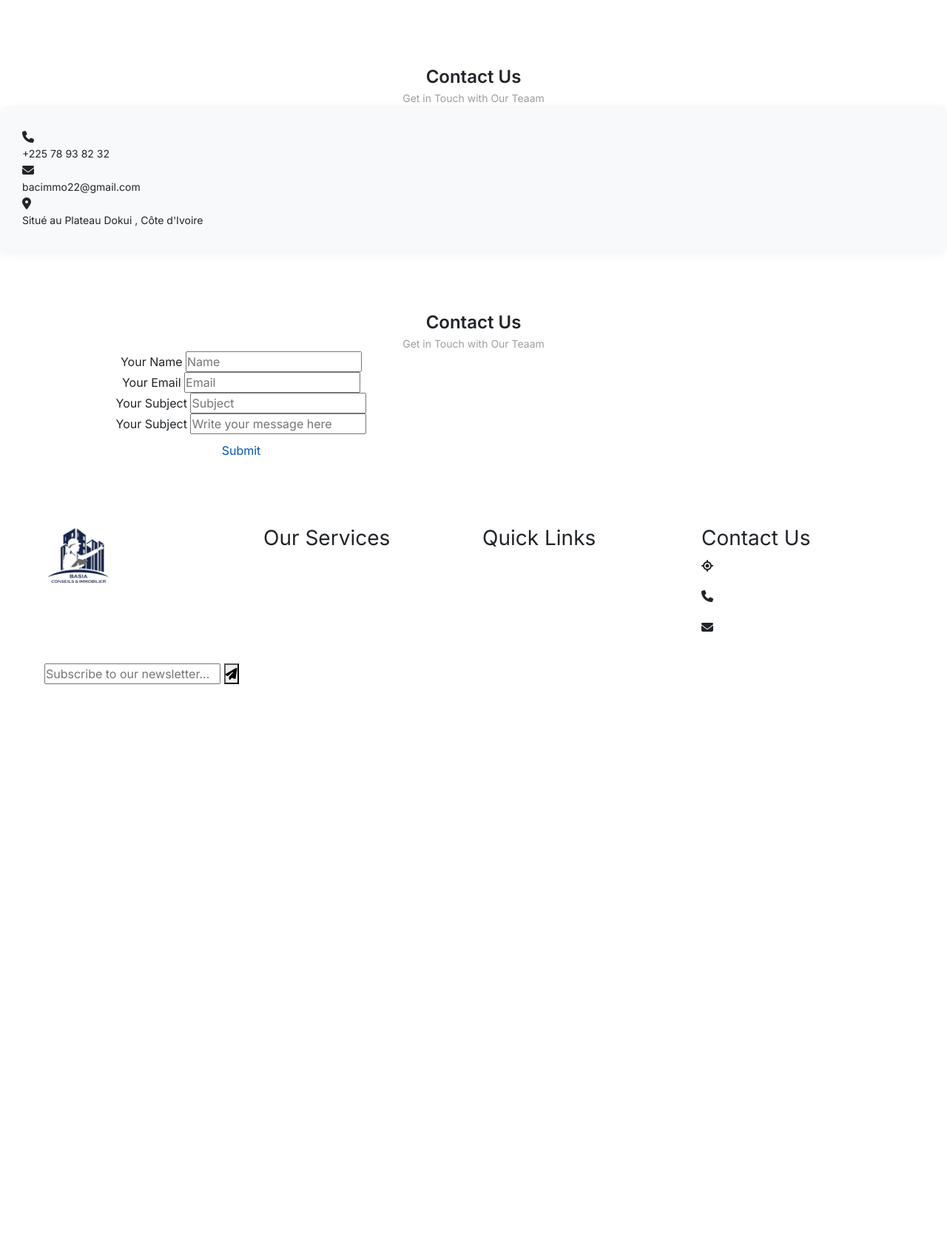
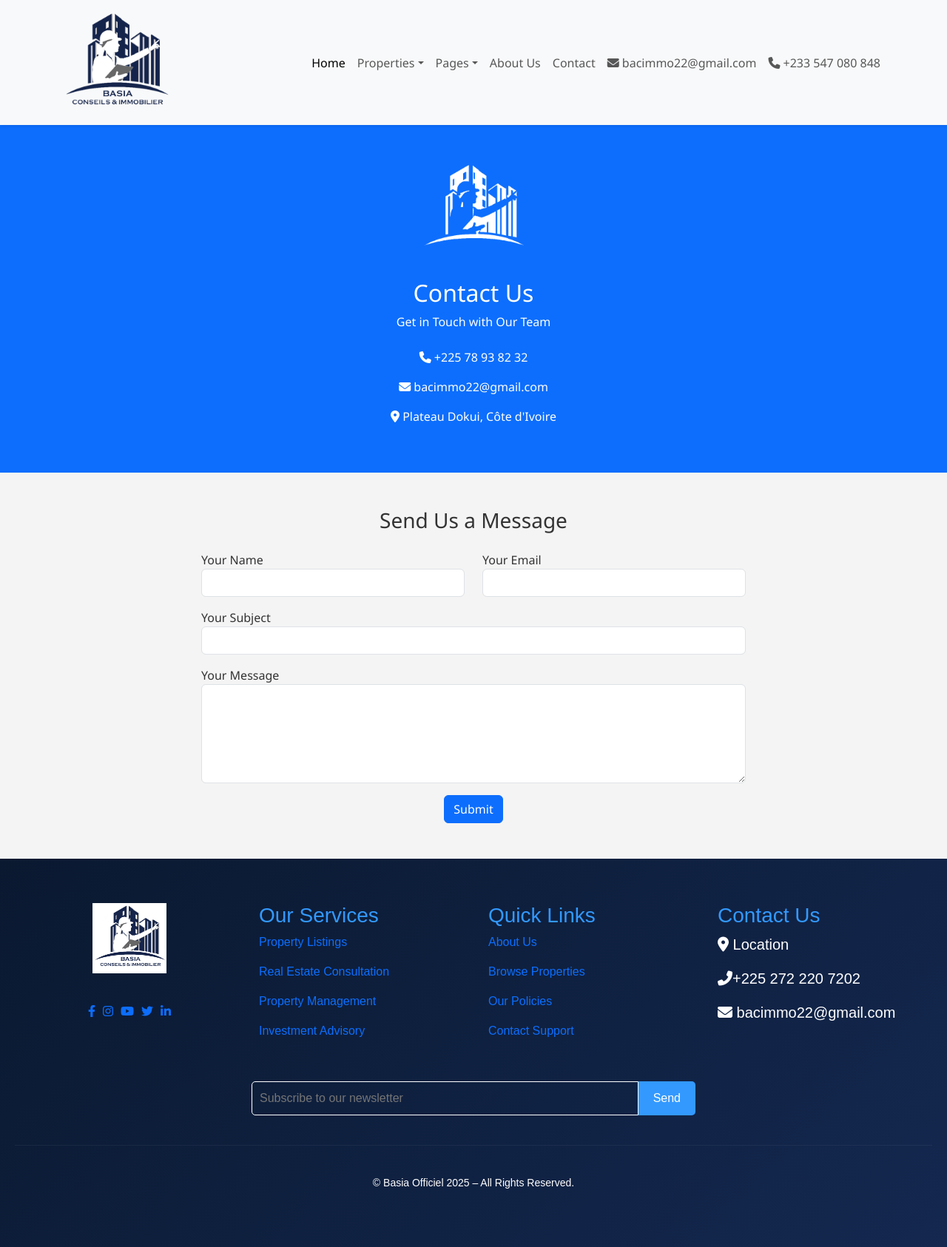
Before and after one commit to Walsoker/basiAFILES, a plain HTML site: page contact.html in a window 1280 px wide. Shown: the whole page at 74% size. Before the commit the page ends 943 px from the top, so only its background shows below. Drawn offline with nearby package versions, Linux system fonts and the light colour scheme.

Commit message:
refactor(global): refonte complète de contact  (front + back)

```diff
--- /dev/null
+++ b/contact.css
@@ -0,0 +1,136 @@
+/* Général */
+body {
+    font-family: 'Segoe UI', sans-serif;
+    margin: 0;
+    padding: 0;
+    background-color: #f4f4f4;
+    color: #333;
+  }
+
+  section.contact-section,
+  .section.reviews {
+    padding: 50px 20px;
+    background-color: #1a1a1a;
+    color: #fff;
+  }
+
+  .container-fluid {
+    max-width: 1200px;
+    margin: auto;
+  }
+
+  .logo {
+    max-width: 150px;
+  }
+
+  /* Headings */
+  .headinfo {
+    text-align: center;
+    margin-bottom: 40px;
+  }
+
+  .headinfo .title {
+    font-size: 2rem;
+    font-weight: bold;
+    display: block;
+  }
+
+  .headinfo .disc {
+    font-size: 1rem;
+    opacity: 0.8;
+  }
+
+  /* Contact info */
+  .contact-information {
+    display: flex;
+    flex-direction: column;
+    align-items: center;
+    gap: 20px;
+  }
+
+  .contact-info {
+    display: flex;
+    flex-direction: column;
+    gap: 15px;
+  }
+
+  .contact-item {
+    display: flex;
+    align-items: center;
+    gap: 15px;
+    font-size: 1rem;
+  }
+
+  .contact-item i {
+    font-size: 1.2rem;
+    color: #00bcd4;
+  }
+
+  /* Form section */
+  .formandinfo {
+    display: flex;
+    justify-content: center;
+    align-items: flex-start;
+    flex-wrap: wrap;
+    gap: 40px;
+    margin-top: 30px;
+  }
+
+  .right {
+    background-color: #fff;
+    color: #000;
+    padding: 30px;
+    border-radius: 12px;
+    box-shadow: 0 0 20px rgba(0,0,0,0.1);
+    width: 100%;
+    max-width: 600px;
+  }
+
+  form .first {
+    display: flex;
+    gap: 20px;
+    flex-wrap: wrap;
+  }
+
+  .input {
+    flex: 1;
+    margin-bottom: 20px;
+    display: flex;
+    flex-direction: column;
+  }
+
+  .input label {
+    margin-bottom: 8px;
+    font-weight: 600;
+  }
+
+  .input input,
+  .input textarea {
+    padding: 12px 15px;
+    border: 1px solid #ccc;
+    border-radius: 8px;
+    font-size: 1rem;
+    transition: 0.3s ease;
+  }
+
+  .input input:focus,
+  .input textarea:focus {
+    border-color: #00bcd4;
+    outline: none;
+  }
+
+  /* Submit button */
+  .buttontop.blue {
+    background-color: #00bcd4;
+    color: #fff;
+    padding: 12px 25px;
+    border: none;
+    border-radius: 8px;
+    font-size: 1rem;
+    cursor: pointer;
+    transition: 0.3s ease;
+  }
+
+  .buttontop.blue:hover {
+    background-color: #0097a7;
+  }
--- a/contact.html
+++ b/contact.html
@@ -1,64 +1,48 @@
 <!DOCTYPE html>
 <html lang="en">
+
 <head>
   <meta charset="UTF-8">
   <meta name="viewport" content="width=device-width, initial-scale=1.0">
   <link rel="stylesheet" href="https://cdn.jsdelivr.net/npm/bootstrap@5.3.3/dist/css/bootstrap.min.css">
   <link rel="stylesheet" href="https://cdnjs.cloudflare.com/ajax/libs/font-awesome/6.4.2/css/all.min.css">
   <link rel="icon" type="image/png" href="images/logo-bg-white.jpg">
-    <link rel="stylesheet" href="style.css">
-
+  <link rel="stylesheet" href="contact.css">
   <title>Basia Conseils & Immobilier</title>
 </head>
+
 <body>
-    <header class="header-none">
-       <!-- Include Font Awesome for Icons (if not already included) -->
-
-
-       <nav class="navbar navbar-expand-lg">
-        <div class="container-fluid">
-            <!-- Logo -->
+  <!-- Header & Navbar -->
+  <header>
+    <nav class="navbar navbar-expand-lg bg-light shadow-sm">
+      <div class="container">
         <a class="navbar-brand" href="index.html">
-                <img src="images/logo-white.png" alt="Logo" class="logo">
+          <img src="images/logo-no bg-png.png" alt="Logo" class="logo">
         </a>
-
-            <!-- Offcanvas Toggle Button -->
         <button class="navbar-toggler" type="button" data-bs-toggle="offcanvas" data-bs-target="#offcanvasNavbar"
-                aria-controls="offcanvasNavbar" aria-label="Toggle navigation">
+          aria-controls="offcanvasNavbar">
           <span class="navbar-toggler-icon"></span>
         </button>
 
-            <!-- Offcanvas Menu -->
-            <div class="offcanvas offcanvas-end bg-white" tabindex="-1" id="offcanvasNavbar"
-                aria-labelledby="offcanvasNavbarLabel">
+        <div class="offcanvas offcanvas-end" tabindex="-1" id="offcanvasNavbar">
           <div class="offcanvas-header">
-                    <h5 class="offcanvas-title" id="offcanvasNavbarLabel">Menu</h5>
-                    <button type="button" class="btn-close" data-bs-dismiss="offcanvas" aria-label="Close"></button>
+            <h5 class="offcanvas-title">Menu</h5>
+            <button type="button" class="btn-close" data-bs-dismiss="offcanvas"></button>
           </div>
           <div class="offcanvas-body">
-                    <ul class="navbar-nav ms-auto">
-                        <li class="nav-item">
-                            <a class="nav-link activenav" href="index.html">Home</a>
-                        </li>
+            <ul class="navbar-nav ms-auto mb-2 mb-lg-0">
+              <li class="nav-item"><a class="nav-link active" href="index.html">Home</a></li>
               <li class="nav-item dropdown">
-                            <a class="nav-link dropdown-toggle" href="properties.html" id="propertiesDropdown"
-                                role="button" data-bs-toggle="dropdown" aria-expanded="false">
-                                Properties
-                            </a>
+                <a class="nav-link dropdown-toggle" href="#" role="button" data-bs-toggle="dropdown">Properties</a>
                 <ul class="dropdown-menu">
-                                <li><a class="dropdown-item" href="properties.html">Terrains
-                                </a></li>
-                                <li><a class="dropdown-item" href="properties.html">Villas
-                                </a></li>
+                  <li><a class="dropdown-item" href="properties.html">Terrains</a></li>
+                  <li><a class="dropdown-item" href="properties.html">Villas</a></li>
                   <li><a class="dropdown-item" href="properties.html">Conseils</a></li>
                   <li><a class="dropdown-item" href="properties.html">Constructions</a></li>
                 </ul>
               </li>
               <li class="nav-item dropdown">
-                            <a class="nav-link dropdown-toggle" href="#" id="pagesDropdown"
-                                role="button" data-bs-toggle="dropdown" aria-expanded="false">
-                                Pages
-                            </a>
+                <a class="nav-link dropdown-toggle" href="#" role="button" data-bs-toggle="dropdown">Pages</a>
                 <ul class="dropdown-menu">
                   <li><a class="dropdown-item" href="properties-houses.html">Houses</a></li>
                   <li><a class="dropdown-item" href="properties-apartments.html">Apartments</a></li>
@@ -66,186 +50,127 @@
                   <li><a class="dropdown-item" href="properties-land.html">Land</a></li>
                 </ul>
               </li>
-                        <li class="nav-item">
-                            <a class="nav-link" href="about.html">About Us</a>
-                        </li>
-                        <li class="nav-item">
-                            <a class="nav-link" href="contact.html">Contact</a>
-                        </li>
-                        <li class="nav-item">
-                            <a class="nav-link mail">
-                                <i class="fa-solid fa-envelope"></i> bacimmo22@gmail.com
-                            </a>
-                        </li>
-                        <li class="nav-item">
-                            <a class="nav-link mail">
-                                <i class="fa-solid fa-phone"></i> +233 547 080 848
-                            </a>
-                        </li>
-                        <li class="nav-item">
-                            <a class="nav-link buttontop" href="login.html">
-                                <i class="fa-solid fa-user"></i>Create Listing
-                            </a>
-                        </li>
+              <li class="nav-item"><a class="nav-link" href="about.html">About Us</a></li>
+              <li class="nav-item"><a class="nav-link" href="contact.html">Contact</a></li>
+              <li class="nav-item"><a class="nav-link" href="mailto:bacimmo22@gmail.com"><i class="fa fa-envelope"></i> bacimmo22@gmail.com</a></li>
+              <li class="nav-item"><a class="nav-link" href="tel:+233547080848"><i class="fa fa-phone"></i> +233 547 080 848</a></li>
             </ul>
           </div>
         </div>
       </div>
     </nav>
+  </header>
 
-
-
-
-    </div>
-    </header>
-    <section>
-        <div class="contact-information">
-            <a class="navbar-brand" href="index.html">
-                <img src="images/logo-white.png" alt="Logo" class="logo">
-            </a>
-            <div class="headinfo">
-                <span class="title color-white">Contact Us</span>
-                <span class="disc color-white">Get in Touch with Our Teaam</span>
-               </div>
-
-
-            <div class="contact-info">
-                <div class="contact-item">
-                    <i class="fa-solid fa-phone"></i>
-                    <div class="info">+225 78 93 82 32</div>
-                </div>
-                <div class="contact-item">
-                    <i class="fa-solid fa-envelope"></i>
-                    <div class="info">bacimmo22@gmail.com</div>
-                </div>
-                <div class="contact-item">
-                    <i class="fa-solid fa-map-marker-alt"></i>
-                    <div class="info">Situé au Plateau Dokui , Côte d'Ivoire</div>
+  <!-- Contact Section -->
+  <section class="py-5 bg-primary text-white text-center">
+    <div class="container">
+      <img src="images/logo-white.png" alt="Company Logo" class="mb-3" style="max-width: 150px;">
+      <h2>Contact Us</h2>
+      <p>Get in Touch with Our Team</p>
+      <div class="row justify-content-center mt-4">
+        <div class="col-md-4">
+          <p><i class="fa fa-phone"></i> +225 78 93 82 32</p>
+          <p><i class="fa fa-envelope"></i> bacimmo22@gmail.com</p>
+          <p><i class="fa fa-map-marker-alt"></i> Plateau Dokui, Côte d'Ivoire</p>
         </div>
       </div>
     </div>
   </section>
 
-    <section class="section reviews">
-        <div class="container-fluid">
-            <div class="headinfo">
-                <span class="title">Contact Us</span>
-                <span class="disc">Get in Touch with Our Teaam</span>
+  <!-- Contact Form -->
+  <section class="py-5">
+    <div class="container">
+      <div class="row justify-content-center">
+        <div class="col-lg-8">
+          <h3 class="mb-4 text-center">Send Us a Message</h3>
+          <form action="https://formspree.io/f/mblgprok" method="post">
+            <div class="row">
+              <div class="col-md-6 mb-3">
+                <label for="name">Your Name</label>
+                <input type="text" class="form-control" id="name" name="name" required>
               </div>
-
-
-               <div class="formandinfo">
-
-<div class="right">
-    <form action="https://formspree.io/f/mblgprok" method="post">
-       <div class="first">
-        <div class="input">
-            <label for="Name">Your Name</label>
-            <input type="text" placeholder="Name" name="">
+              <div class="col-md-6 mb-3">
+                <label for="email">Your Email</label>
+                <input type="email" class="form-control" id="email" name="email" required>
               </div>
-        <div class="input">
-            <label for="email">Your Email</label>
-            <input type="text" placeholder="Email" name="email">
             </div>
-
+            <div class="mb-3">
+              <label for="subject">Your Subject</label>
+              <input type="text" class="form-control" id="subject" name="subject" required>
             </div>
-        <div class="input">
-            <label for="subject">Your Subject</label>
-            <input type="text" placeholder="Subject">
+            <div class="mb-3">
+              <label for="message">Your Message</label>
+              <textarea class="form-control" id="message" name="message" rows="5" required></textarea>
             </div>
-        <div class="input">
-            <label for="message">Your Subject</label>
-            <input type="text" placeholder="Write your message here" name="message">
-        </div>
-
-
-<div>
-    <button class="buttontop blue" type="submit">Submit</button>
+            <div class="text-center">
+              <button type="submit" class="btn btn-primary">Submit</button>
             </div>
           </form>
         </div>
       </div>
-
+    </div>
   </section>
 
+  <!-- Footer -->
+  <footer style="background: linear-gradient(135deg, #0a1930, #142850); color: white; padding: 60px 20px; font-family: Arial, sans-serif;">
+    <div style="max-width: 1200px; margin: auto; display: grid; grid-template-columns: repeat(auto-fit, minmax(220px, 1fr)); gap: 40px; text-align: center;">
 
-
-            <section class="footer-body">
-                <footer>
-                    <div class="container">
-                        <div class="row">
-                            <div class="col" id="company">
-                                <img src="images/logo-no bg-png.png" alt="Basia Conseil Logo" class="logo">
-                                <p>
-                                    Basia Conseil is your trusted real estate partner in Côte d'Ivoire.
-                                    We provide top-quality properties and seamless transactions for individuals and businesses.
-                                </p>
-                                <div class="social">
-                                    <a href="#"><i class="fab fa-facebook"></i></a>
-                                    <a href="#"><i class="fab fa-instagram"></i></a>
-                                    <a href="#"><i class="fab fa-youtube"></i></a>
-                                    <a href="#"><i class="fab fa-twitter"></i></a>
-                                    <a href="#"><i class="fab fa-linkedin"></i></a>
+      <!-- Logo -->
+      <div>
+        <img src="images/logo-bg-white.jpg" alt="Logo" style="max-width: 100px; margin-bottom: 20px;">
+        <div style="display: flex; justify-content: center; gap: 10px; margin-top: 20px;">
+          <a href="#" class="social-icon"><i class="fab fa-facebook-f"></i></a>
+          <a href="#" class="social-icon"><i class="fab fa-instagram"></i></a>
+          <a href="#" class="social-icon"><i class="fab fa-youtube"></i></a>
+          <a href="#" class="social-icon"><i class="fab fa-twitter"></i></a>
+          <a href="#" class="social-icon"><i class="fab fa-linkedin-in"></i></a>
         </div>
       </div>
 
-                            <div class="col" id="services">
-                                <h3>Our Services</h3>
-                                <div class="links">
-                                    <a href="#">Property Listings</a>
-                                    <a href="#">Real Estate Consultation</a>
-                                    <a href="#">Property Management</a>
-                                    <a href="#">Investment Advisory</a>
+      <!-- Services -->
+      <div style="text-align: left;">
+        <h3 style="color: #3399ff;">Our Services</h3>
+        <p><a href="#" style="text-decoration: none;">Property Listings</a></p>
+        <p><a href="#" style="text-decoration: none;">Real Estate Consultation</a></p>
+        <p><a href="#" style="text-decoration: none;">Property Management</a></p>
+        <p><a href="#" style="text-decoration: none;">Investment Advisory</a></p>
+      </div>
+
+      <!-- Quick Links -->
+      <div style="text-align: left;">
+        <h3 style="color: #3399ff;">Quick Links</h3>
+        <p><a href="#" style="text-decoration: none;">About Us</a></p>
+        <p><a href="#" style="text-decoration: none;">Browse Properties</a></p>
+        <p><a href="#" style="text-decoration: none;">Our Policies</a></p>
+        <p><a href="#" style="text-decoration: none;">Contact Support</a></p>
+      </div>
+
+      <!-- Contact -->
+      <div style="text-align: left;">
+        <h3 style="color: #3399ff;">Contact Us</h3>
+        <p style="font-size: 20px;"><i class="fas fa-map-marker-alt"></i> Location</p>
+        <p style="font-size: 20px;"><i class="fas fa-phone-alt"></i>+225 272 220 7202</p>
+        <p style="font-size: 20px;"><i class="fas fa-envelope"></i> bacimmo22@gmail.com</p>
       </div>
     </div>
 
-                            <div class="col" id="useful-links">
-                                <h3>Quick Links</h3>
-                                <div class="links">
-                                    <a href="#">About Us</a>
-                                    <a href="#">Browse Properties</a>
-                                    <a href="#">Our Policies</a>
-                                    <a href="#">Contact Support</a>
-                                </div>
+    <!-- Newsletter -->
+    <div style="max-width: 600px; margin: 40px auto 0; text-align: center;">
+      <form style="display: flex;">
+        <input type="email" placeholder="Subscribe to our newsletter" required style="flex:1; padding: 10px; border: 1px solid white; background: transparent; color: white; border-radius: 5px 0 0 5px;">
+        <button type="submit" class="subscribe" style="background: #3399ff; border: none; padding: 10px 20px; border-radius: 0 5px 5px 0; color: white; cursor: pointer; transition: 0.3s;">Send</button>
+      </form>
     </div>
 
-                            <div class="col" id="contact">
-                                <h3>Contact Us</h3>
-                                <div class="contact-details">
-                                    <i class="fa fa-location"></i>
-                                    <p>Abidjan, Côte d'Ivoire</p>
-                                </div>
-                                <div class="contact-details">
-                                    <i class="fa fa-phone"></i>
-                                    <p>+225-XXXX-XXXX</p>
-                                </div>
-                                <div class="contact-details">
-                                    <i class="fa fa-envelope"></i>
-                                    <p>contact@basiaconseil.com</p>
-                                </div>
-                            </div>
-                        </div>
+    <hr style="border-color: rgba(255,255,255,0.2); margin: 40px 0;">
 
-                        <div class="row2">
-                            <div class="form">
-                                <form action="">
-                                    <input type="text" placeholder="Subscribe to our newsletter...">
-                                    <button><i class="fa fa-paper-plane"></i></button>
-                                </form>
-                            </div>
-                        </div>
-
-                        <div class="footer-bottom">
-                            <p>© 2025 Basia Conseil. All rights reserved. | Designed for the Côte d'Ivoire real estate market.</p>
-                        </div>
-                    </div>
-                </footer>
-            </section>
+    <p style="text-align: center; font-size: 14px;">© Basia Officiel 2025 – All Rights Reserved.</p>
 
 
-
+  </footer>
 
   <script src="https://cdn.jsdelivr.net/npm/bootstrap@5.3.3/dist/js/bootstrap.bundle.min.js"></script>
   <script src="script.js"></script>
 </body>
+
 </html>
```
Lines whose indentation alone changed are shown as unchanged.
